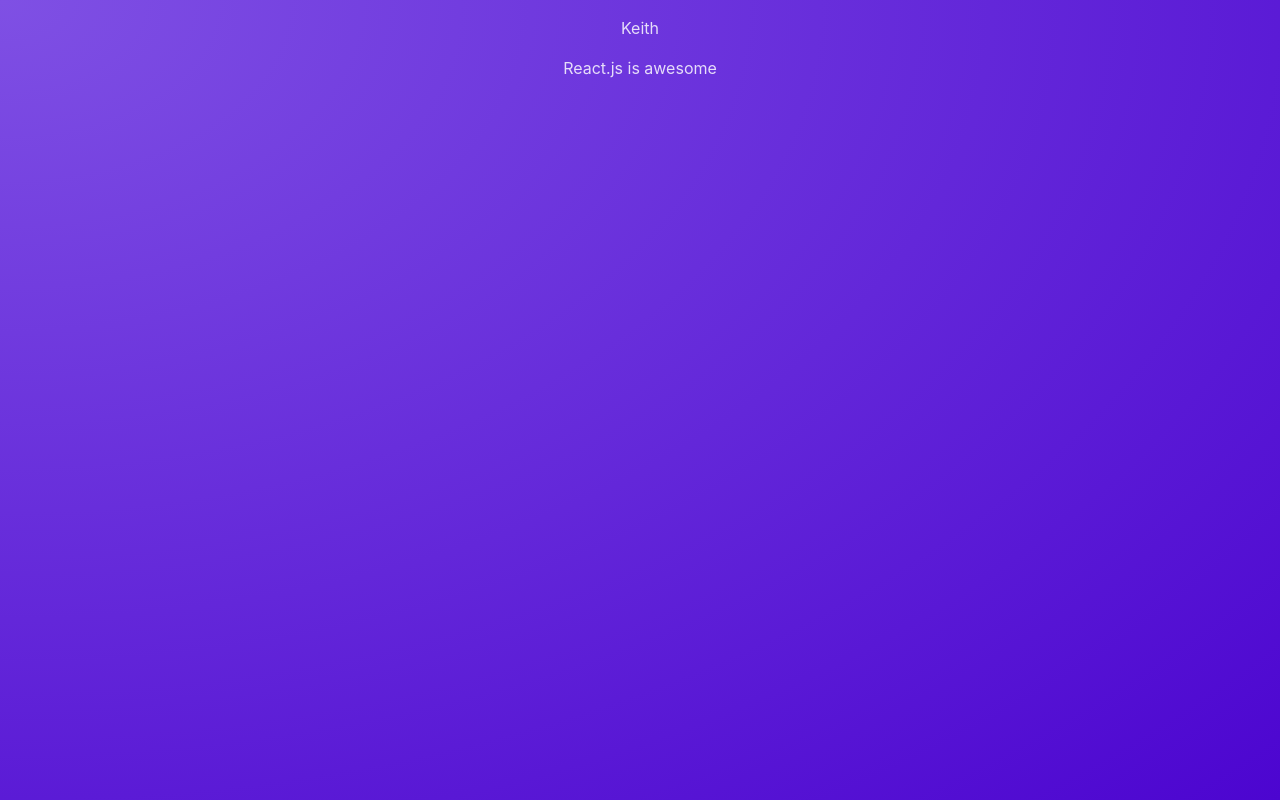
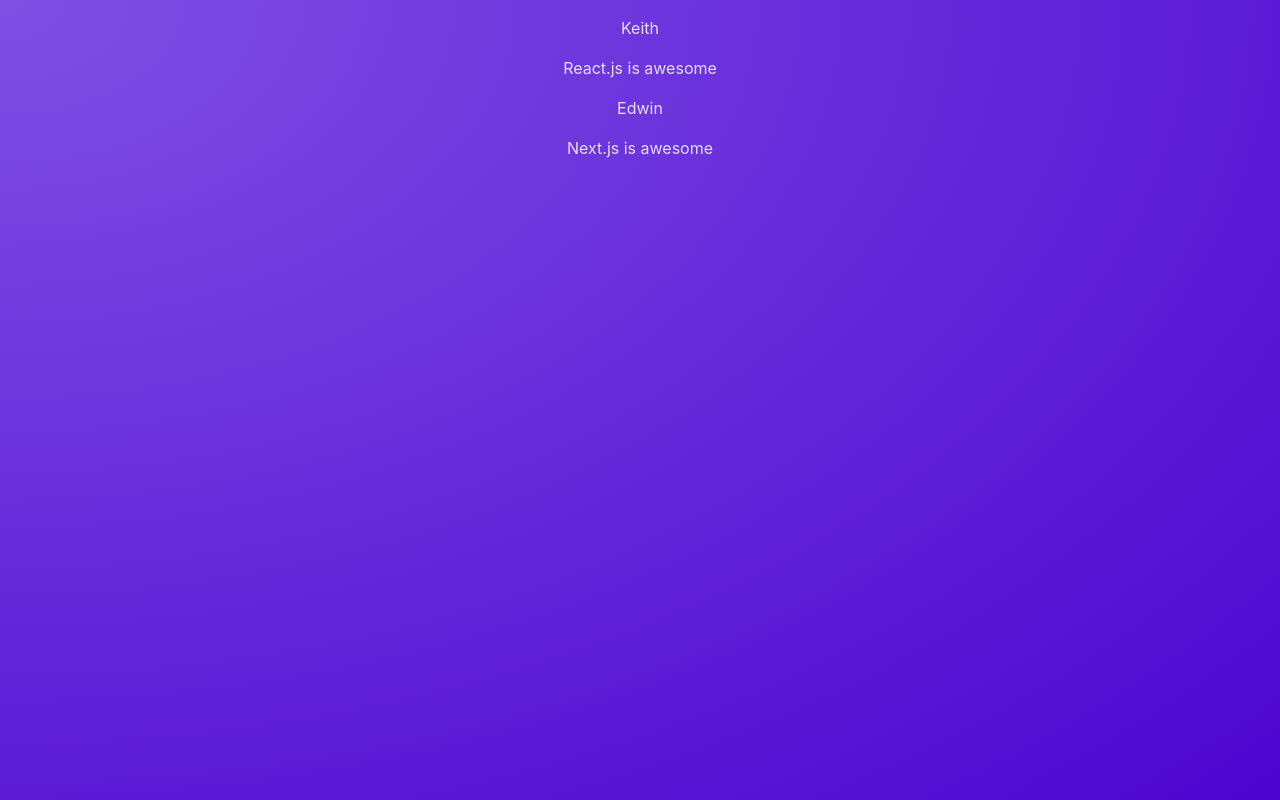
Before and after one commit to edcsu/react_refresher, a React (Vite) app: page / in a window 1280 px wide. Built offline with nearby package versions, Linux system fonts and the light colour scheme.

Commit message:
style: use props

```diff
--- a/components/Post.jsx
+++ b/components/Post.jsx
@@ -1,10 +1,8 @@
-const names = ['Keith', 'Edwin']
-const Post = () => {
-    const chosenName = Math.random() > 0.5 ? names[0] : names[1]
+const Post = (props) => {
     return (
         <div>
-            <p>{chosenName}</p>
-            <p>React.js is awesome</p>
+            <p>{props.name}</p>
+            <p>{props.body}</p>
         </div>
     )
 }
--- a/src/App.jsx
+++ b/src/App.jsx
@@ -3,7 +3,8 @@
 function App() {
   return (
     <>
-      <Post />
+      <Post name='Keith' body='React.js is awesome' />
+      <Post name='Edwin' body='Next.js is awesome' />
     </>
   );
 }
```
